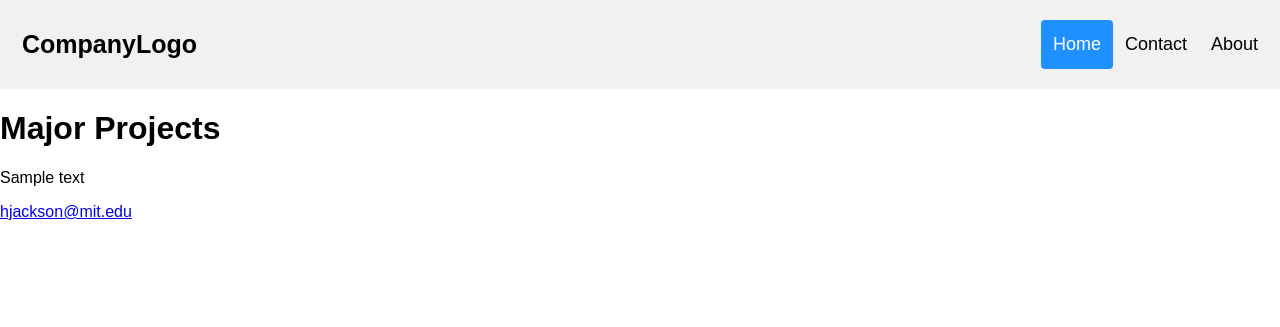
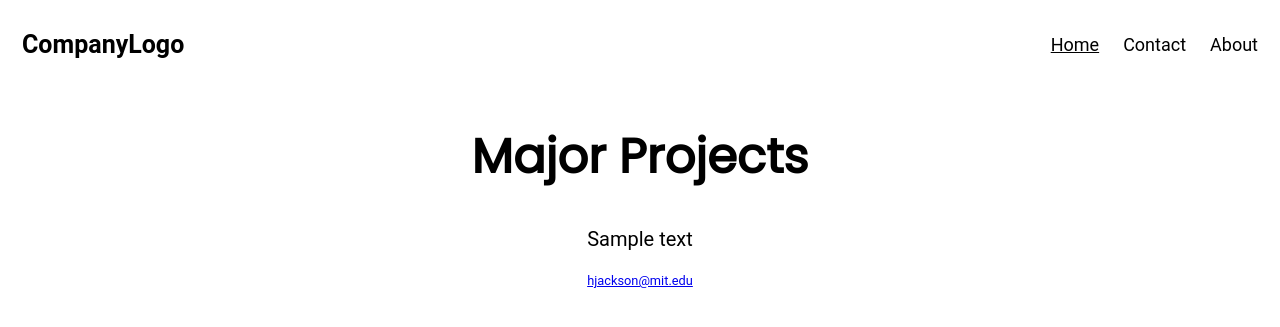
Before and after one commit to hollyjackson/hollyjackson.github.io, a Jekyll site: the page built from index.html, in a window 1280 px wide. Shown: the top 327 px of the page. Built offline with Jekyll 4.4.1, drawn with Linux system fonts in a browser that asks for light colours.

Commit message:
more menu styling

```diff
--- a/css/main.css
+++ b/css/main.css
@@ -1,11 +1,10 @@
 body {
 margin: 0;
-font-family: Arial, Helvetica, sans-serif;
+font-family: 'Roboto', sans-serif;
 }
 
 .header {
 overflow: hidden;
-background-color: #f1f1f1;
 padding: 20px 10px;
 }
 
@@ -26,13 +25,13 @@ font-weight: bold;
 }
 
 .header a:hover {
-background-color: #ddd;
+text-decoration: underline;
 color: black;
 }
 
 .header a.active {
-background-color: dodgerblue;
-color: white;
+text-decoration: underline;
+color: black;
 }
 
 .header-right {
@@ -49,6 +48,32 @@ float: right;
 .header-right {
     float: none;
 }
+}
+
+title {
+font-size: 3em;
+font-family: 'Poppins', sans-serif;
+text-align: left;
+}
+
+h1 {
+font-size: 3em;
+font-family: 'Poppins', sans-serif;
+text-align: center;
+}
+
+p {
+font-size: 1.25em;
+font-family: 'Roboto', sans-serif;
+line-height: 1.4em;
+text-align: center;
+}
+
+footer {
+font-family: 'Roboto', sans-serif;
+border-top: 0px;
+font-size: .8em;
+text-align: center;
 }
 
 
```
